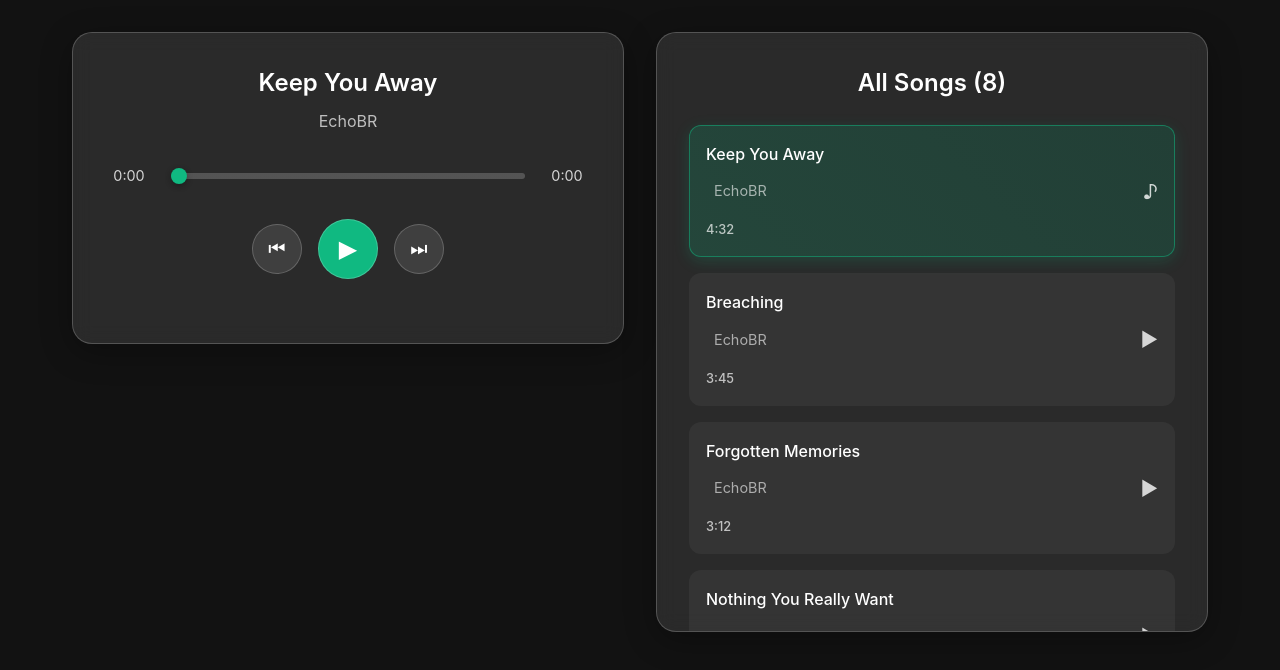
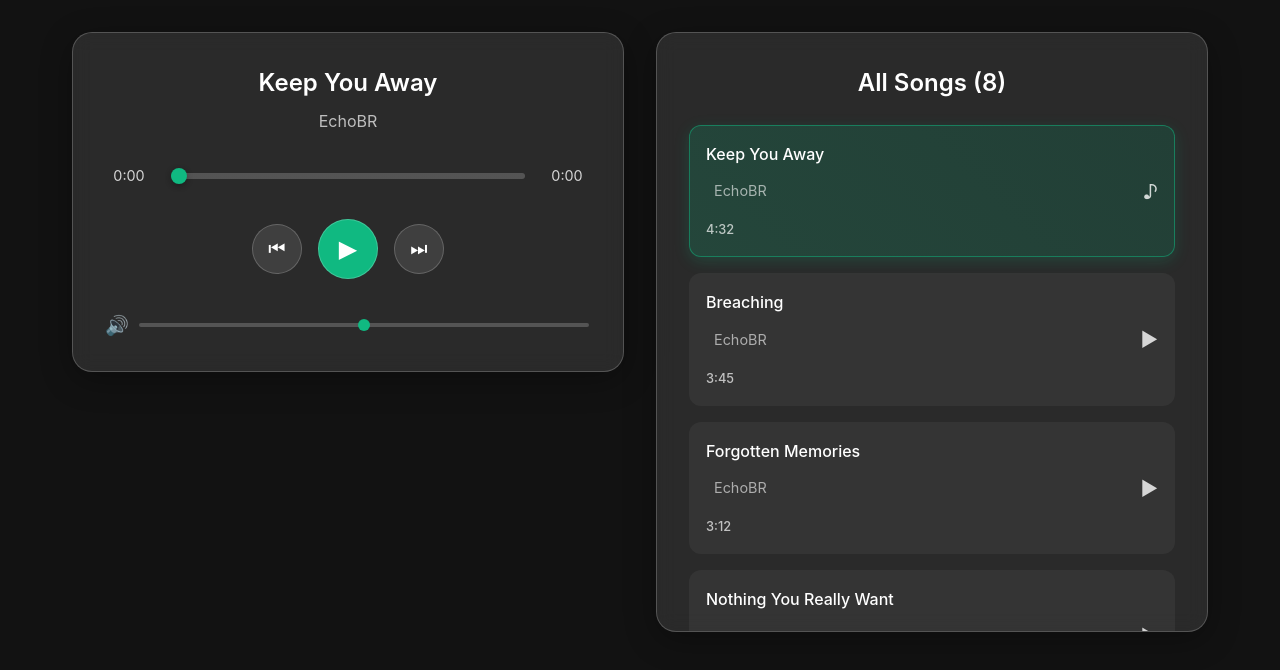
Before and after one commit to Lerik13/react-projects, a React (Vite) app in the folder music-player/: page / in a window 1280 px wide. Shown: the top 670 px of the page. Built offline with nearby package versions, Linux system fonts and the light colour scheme.

Commit message:
music-payer: + volume bar

```diff
--- a/music-player/src/components/MusicPlayer.tsx
+++ b/music-player/src/components/MusicPlayer.tsx
@@ -14,6 +14,8 @@ export const MusicPlayer = () => {
     isPlaying,
     play,
     pause,
+    volume,
+    setVolume,
   } = useMusic()
 
   const audioRef = useRef<HTMLAudioElement | null>(null)
@@ -28,6 +30,13 @@ export const MusicPlayer = () => {
       audio.pause()
     }
   }, [isPlaying])
+
+  useEffect(() => {
+    const audio = audioRef.current
+    if (!audio) return
+
+    audio.volume = volume
+  }, [volume])
 
   useEffect(() => {
     const audio = audioRef.current
@@ -56,12 +65,17 @@ export const MusicPlayer = () => {
     }
   }, [setDuration, setCurrentTime, currentTrack])
 
-  const handleTimeChange = (e) => {
+  const handleTimeChange = (e: React.ChangeEvent<HTMLInputElement>) => {
     const audio = audioRef.current
     if (!audio) return
     const newTime = parseFloat(e.target.value)
     audio.currentTime = newTime
     setCurrentTime(newTime)
+  }
+
+  const handleVolumeChange = (e: React.ChangeEvent<HTMLInputElement>) => {
+    const newVolume = parseFloat(e.target.value)
+    setVolume(newVolume)
   }
 
   return (
@@ -107,6 +121,19 @@ export const MusicPlayer = () => {
           ⏭
         </button>
       </div>
+
+      <div className='volume-container'>
+        <div className='volume-icon'>🔊</div>
+        <input
+          type='range'
+          min='0'
+          max='1'
+          step='0.1'
+          className='volume-bar'
+          onChange={handleVolumeChange}
+          value={volume}
+        />
+      </div>
     </div>
   )
 }
--- a/music-player/src/hooks/useMusic.ts
+++ b/music-player/src/hooks/useMusic.ts
@@ -74,6 +74,7 @@ export const useMusic = () => {
   const [currentTime, setCurrentTime] = useState<number>(0)
   const [duration, setDuration] = useState<number>(0)
   const [isPlaying, setIsPlaying] = useState<boolean>(false)
+  const [volume, setVolume] = useState<number>(0.5)
 
   const handlePlaySong = (song: Song, index: number) => {
     setCurrentTrack(song)
@@ -123,5 +124,7 @@ export const useMusic = () => {
     isPlaying,
     play,
     pause,
+    volume,
+    setVolume,
   }
 }
```
